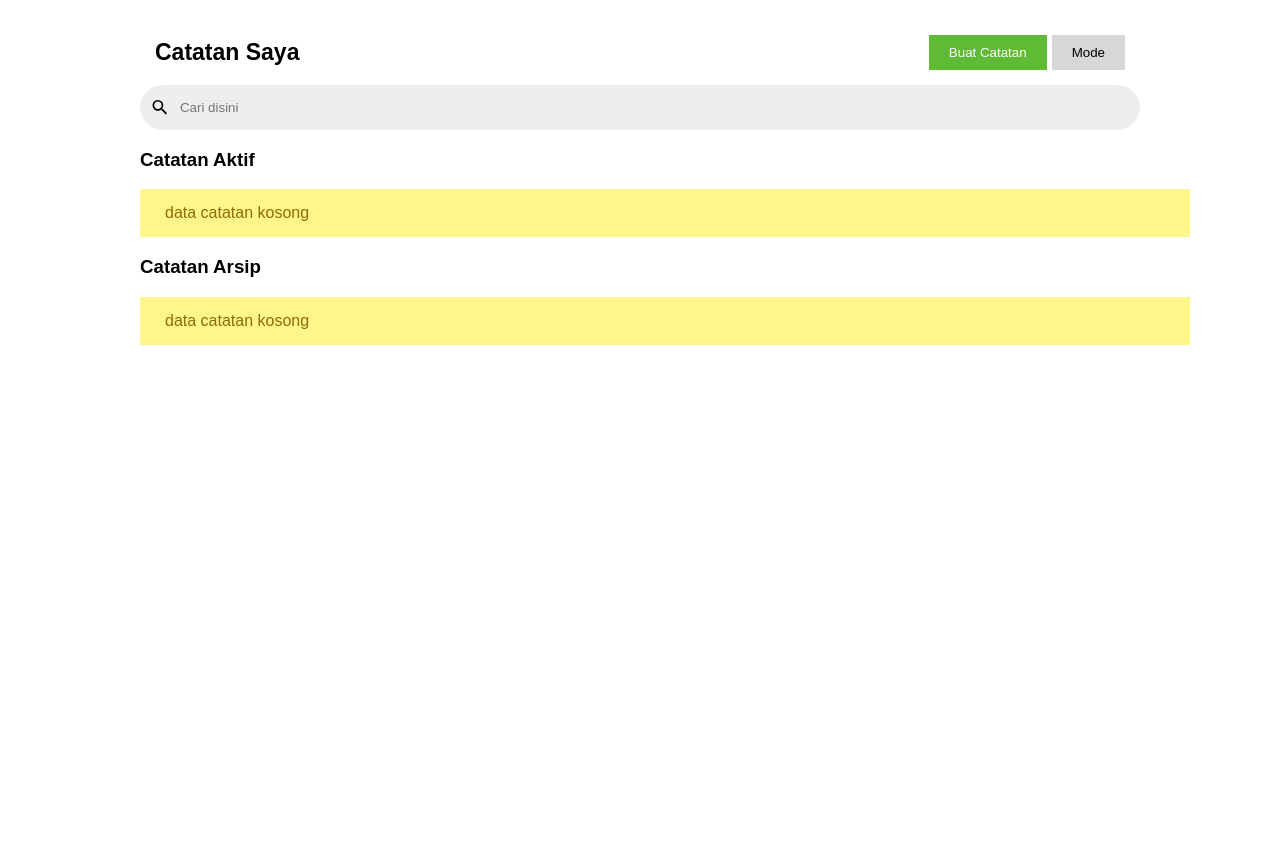
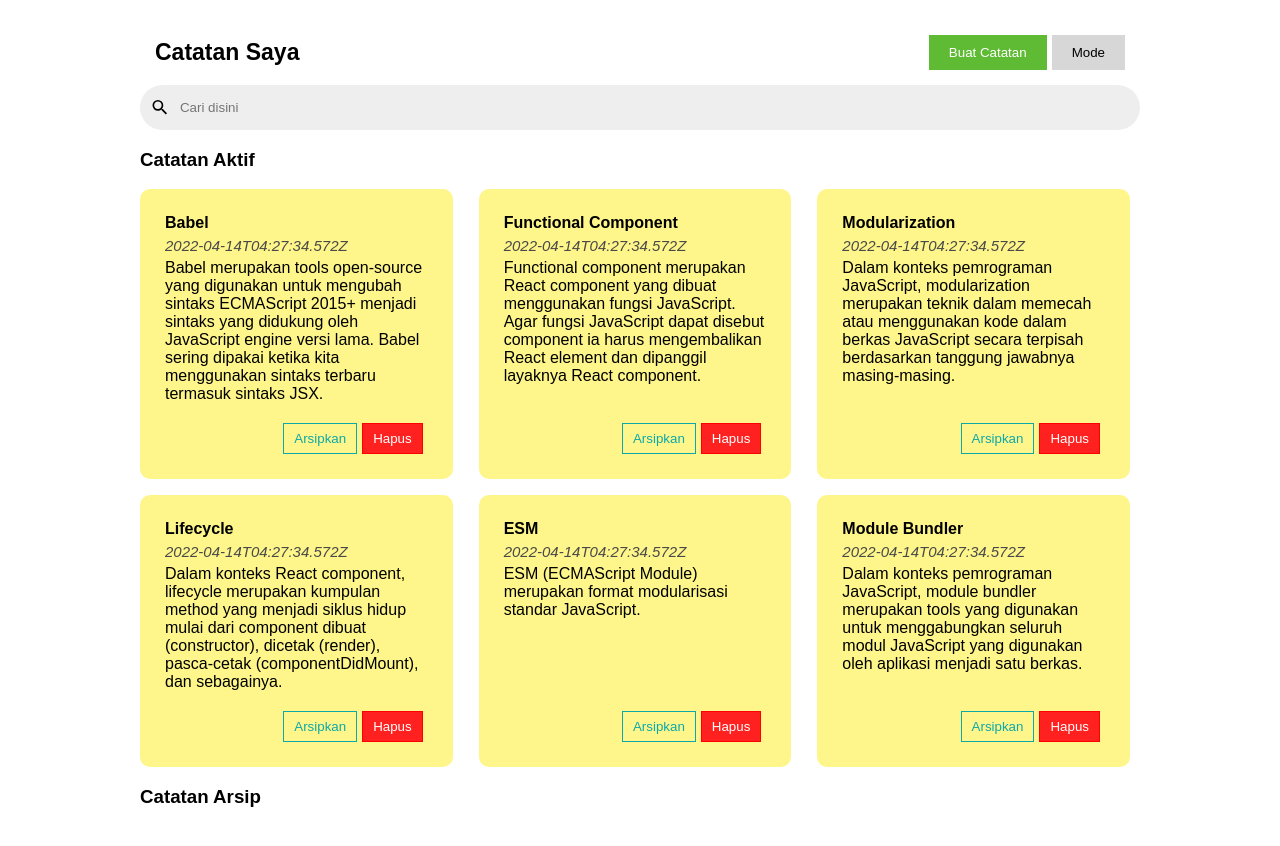
Before and after one commit to ridhopujiono/NotesApp-ReactJS, a React (Create React App) app: page / in a window 1280 px wide. Shown: the top 846 px of the page. Before the commit the page ends 800 px from the top, so only its background shows below. Built offline with nearby package versions, Linux system fonts and the light colour scheme.

Commit message:
Membuat initial databuntuj event

```diff
--- a/src/App.js
+++ b/src/App.js
@@ -20,7 +20,50 @@
     return newDate;
   }
 
- const [events, setEvents] = useState([]);
+ const [events, setEvents] = useState([
+   {
+    id: nanoid()+new Date().getTime(),
+    title: "Babel",
+    body: "Babel merupakan tools open-source yang digunakan untuk mengubah sintaks ECMAScript 2015+ menjadi sintaks yang didukung oleh JavaScript engine versi lama. Babel sering dipakai ketika kita menggunakan sintaks terbaru termasuk sintaks JSX.",
+    created_at: '2022-04-14T04:27:34.572Z',
+    archived: false,
+  },
+  {
+    id: nanoid()+new Date().getTime(),
+    title: "Functional Component",
+    body: "Functional component merupakan React component yang dibuat menggunakan fungsi JavaScript. Agar fungsi JavaScript dapat disebut component ia harus mengembalikan React element dan dipanggil layaknya React component.",
+    created_at: '2022-04-14T04:27:34.572Z',
+    archived: false,
+  },
+  {
+    id: nanoid()+new Date().getTime(),
+    title: "Modularization",
+    body: "Dalam konteks pemrograman JavaScript, modularization merupakan teknik dalam memecah atau menggunakan kode dalam berkas JavaScript secara terpisah berdasarkan tanggung jawabnya masing-masing.",
+    created_at: '2022-04-14T04:27:34.572Z',
+    archived: false,
+  },
+  {
+    id: nanoid()+new Date().getTime(),
+    title: "Lifecycle",
+    body: "Dalam konteks React component, lifecycle merupakan kumpulan method yang menjadi siklus hidup mulai dari component dibuat (constructor), dicetak (render), pasca-cetak (componentDidMount), dan sebagainya. ",
+    created_at: '2022-04-14T04:27:34.572Z',
+    archived: false,
+  },
+  {
+    id: nanoid()+new Date().getTime(),
+    title: "ESM",
+    body: "ESM (ECMAScript Module) merupakan format modularisasi standar JavaScript.",
+    created_at: '2022-04-14T04:27:34.572Z',
+    archived: false,
+  },
+  {
+    id: nanoid()+new Date().getTime(),
+    title: "Module Bundler",
+    body: "Dalam konteks pemrograman JavaScript, module bundler merupakan tools yang digunakan untuk menggabungkan seluruh modul JavaScript yang digunakan oleh aplikasi menjadi satu berkas.",
+    created_at: '2022-04-14T04:27:34.572Z',
+    archived: false,
+  },
+ ]);
 
 const addEventHandler = (title, body) =>{
   const date = new Date();
```
